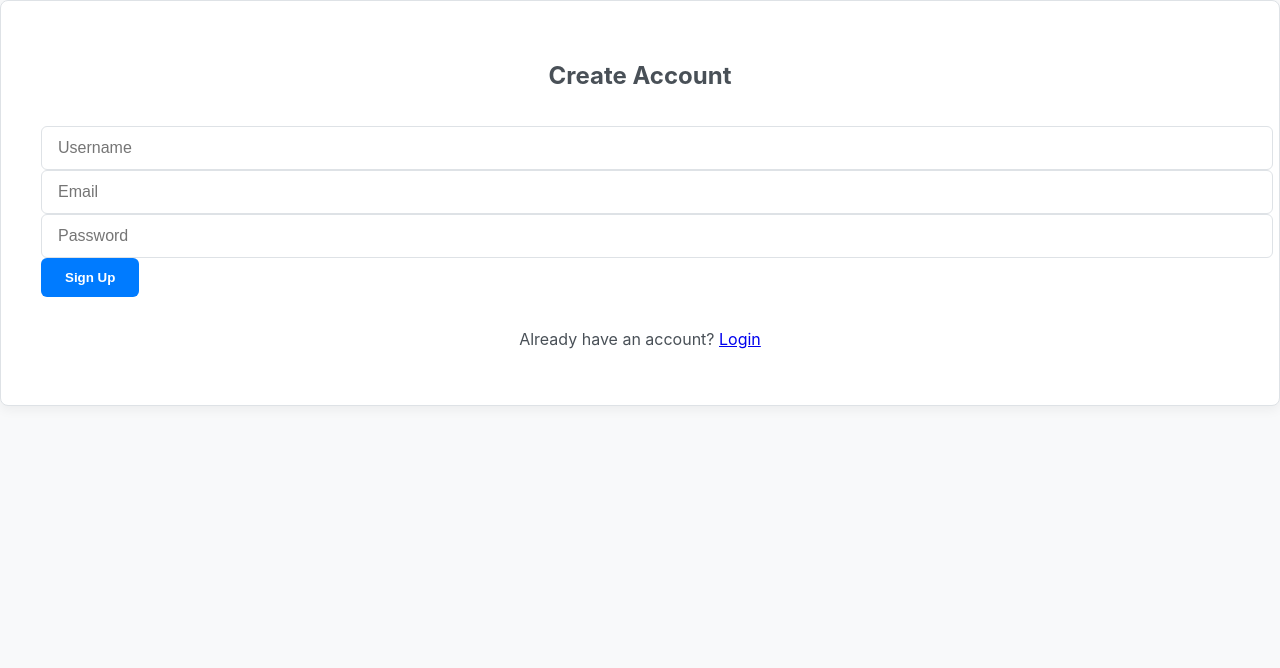
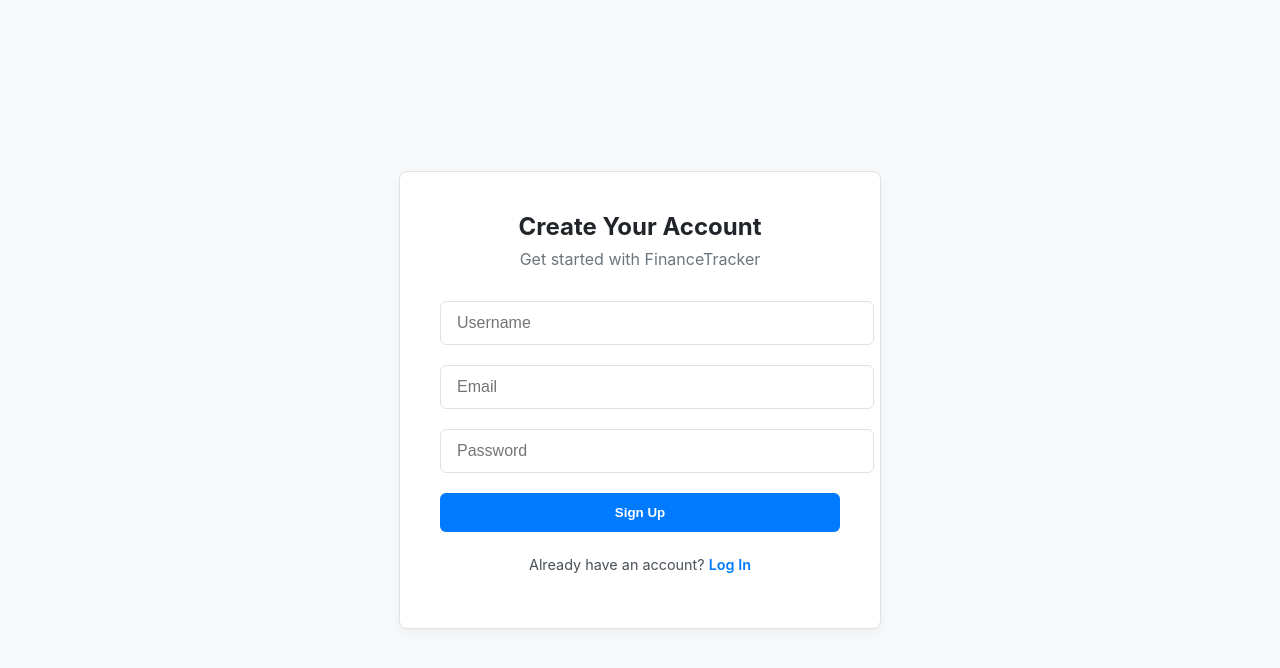
Before and after one commit to Devagovind/my-fullStack-app, a React (Create React App) app in the folder frontend/: page /signup in a window 1280 px wide. Shown: the top 668 px of the page. Built offline with nearby package versions, Linux system fonts and the light colour scheme.

Commit message:
UI update in Login and signup

```diff
--- a/frontend/src/App.css
+++ b/frontend/src/App.css
@@ -185,6 +185,91 @@ td .transaction-amount.expense { color: var(--danger-color); font-weight: 600; }
 .profile-form { display: flex; flex-direction: column; gap: 1rem; margin-bottom: 2rem; }
 
 /* --- 10. Helper Classes --- */
-.error-message { color: var(--danger-color); /* ... other styles */ }
-.success-message { color: var(--success-color); /* ... other styles */ }
-.loading-container, .no-data-message { display: flex; justify-content: center; align-items: center; height: 200px; font-size: 1.2rem; color: var(--secondary-color); }
+
+/* --- 7. Auth Pages (Login/Signup) --- */
+.auth-page-wrapper {
+  display: flex;
+  justify-content: center;
+  align-items: center;
+  min-height: 100vh;
+  padding: 2rem;
+  box-sizing: border-box;
+}
+
+.auth-container {
+  width: 100%;
+  max-width: 400px;
+  background-color: var(--card-bg-color);
+  border-radius: var(--border-radius);
+  box-shadow: var(--box-shadow);
+  border: 1px solid var(--border-color);
+  padding: 2.5rem;
+}
+
+.auth-container h2 {
+  text-align: center;
+  margin-top: 0;
+  margin-bottom: 0.5rem;
+  color: var(--text-color-darker);
+}
+
+.auth-subtitle {
+  text-align: center;
+  margin-top: 0;
+  margin-bottom: 2rem;
+  color: var(--secondary-color);
+}
+
+.auth-form {
+  display: flex;
+  flex-direction: column;
+  gap: 1.25rem;
+}
+
+.auth-switch {
+  text-align: center;
+  margin-top: 1.5rem;
+  font-size: 0.9rem;
+}
+
+.auth-switch a {
+  color: var(--primary-color);
+  text-decoration: none;
+  font-weight: 600;
+}
+
+.auth-switch a:hover {
+  text-decoration: underline;
+}
+
+/* --- 10. Helper Classes --- */
+.error-message {
+  color: var(--danger-color);
+  background-color: rgba(220, 53, 69, 0.1);
+  padding: 0.75rem;
+  border-radius: 6px;
+  margin-bottom: 1rem;
+  font-size: 0.9rem;
+  border: 1px solid var(--danger-color);
+  text-align: center;
+}
+
+.success-message {
+  color: var(--success-color);
+  background-color: rgba(40, 167, 69, 0.1);
+  padding: 0.75rem;
+  border-radius: 6px;
+  margin-bottom: 1rem;
+  font-size: 0.9rem;
+  border: 1px solid var(--success-color);
+  text-align: center;
+}
+
+.loading-container, .no-data-message {
+  display: flex;
+  justify-content: center;
+  align-items: center;
+  height: 200px;
+  font-size: 1.2rem;
+  color: var(--secondary-color);
+}
--- a/frontend/src/components/Login.js
+++ b/frontend/src/components/Login.js
@@ -3,22 +3,19 @@ import { Link, useNavigate } from 'react-router-dom';
 import api from '../services/api';
 
 function Login() {
-  const [formData, setFormData] = useState({ username: '', password: '' });
+  const [username, setUsername] = useState('');
+  const [password, setPassword] = useState('');
   const [error, setError] = useState('');
   const navigate = useNavigate();
-
-  const handleInputChange = (e) => {
-    setFormData({ ...formData, [e.target.name]: e.target.value });
-  };
 
   const handleSubmit = async (e) => {
     e.preventDefault();
     setError('');
     try {
-      const response = await api.post('/auth/login', formData);
+      const response = await api.post('/auth/login', { username, password });
       localStorage.setItem('token', response.data.token);
-      localStorage.setItem('username', formData.username);
-      navigate('/dashboard'); // Redirect to the dashboard after login
+      localStorage.setItem('username', username);
+      navigate('/'); // Redirect to the main dashboard after login
     } catch (err) {
       setError('Invalid username or password.');
       console.error('Login failed:', err);
@@ -26,22 +23,23 @@ function Login() {
   };
 
   return (
-    <div className="auth-container">
-      <div className="auth-form">
-        <h2>Login</h2>
-        <form onSubmit={handleSubmit}>
+    <div className="auth-page-wrapper">
+      <div className="auth-container">
+        <h2>Welcome Back!</h2>
+        <p className="auth-subtitle">Login to access your dashboard</p>
+        <form onSubmit={handleSubmit} className="auth-form">
           <input
             type="text"
-            name="username"
             placeholder="Username"
-            onChange={handleInputChange}
+            value={username}
+            onChange={(e) => setUsername(e.target.value)}
             required
           />
           <input
             type="password"
-            name="password"
             placeholder="Password"
-            onChange={handleInputChange}
+            value={password}
+            onChange={(e) => setPassword(e.target.value)}
             required
           />
           {error && <p className="error-message">{error}</p>}
--- a/frontend/src/components/Signup.js
+++ b/frontend/src/components/Signup.js
@@ -3,57 +3,57 @@ import { Link, useNavigate } from 'react-router-dom';
 import api from '../services/api';
 
 function Signup() {
-  const [formData, setFormData] = useState({ username: '', email: '', password: '' });
+  const [username, setUsername] = useState('');
+  const [email, setEmail] = useState('');
+  const [password, setPassword] = useState('');
   const [error, setError] = useState('');
   const navigate = useNavigate();
-
-  const handleInputChange = (e) => {
-    setFormData({ ...formData, [e.target.name]: e.target.value });
-  };
 
   const handleSubmit = async (e) => {
     e.preventDefault();
     setError('');
     try {
-      await api.post('/auth/signup', formData);
-      navigate('/login'); // Redirect to login page after successful signup
+      await api.post('/auth/signup', { username, email, password });
+      alert('Signup successful! Please log in.');
+      navigate('/login');
     } catch (err) {
-      setError('Failed to create account. Username or email may already exist.');
+      setError('Failed to sign up. Username or email may already be taken.');
       console.error('Signup failed:', err);
     }
   };
 
   return (
-    <div className="auth-container">
-      <div className="auth-form">
-        <h2>Create Account</h2>
-        <form onSubmit={handleSubmit}>
-          <input
+    <div className="auth-page-wrapper">
+      <div className="auth-container">
+        <h2>Create Your Account</h2>
+        <p className="auth-subtitle">Get started with FinanceTracker</p>
+        <form onSubmit={handleSubmit} className="auth-form">
+           <input
             type="text"
-            name="username"
             placeholder="Username"
-            onChange={handleInputChange}
+            value={username}
+            onChange={(e) => setUsername(e.target.value)}
             required
           />
           <input
             type="email"
-            name="email"
             placeholder="Email"
-            onChange={handleInputChange}
+            value={email}
+            onChange={(e) => setEmail(e.target.value)}
             required
           />
           <input
             type="password"
-            name="password"
             placeholder="Password"
-            onChange={handleInputChange}
+            value={password}
+            onChange={(e) => setPassword(e.target.value)}
             required
           />
           {error && <p className="error-message">{error}</p>}
           <button type="submit" className="btn-submit">Sign Up</button>
         </form>
         <p className="auth-switch">
-          Already have an account? <Link to="/login">Login</Link>
+          Already have an account? <Link to="/login">Log In</Link>
         </p>
       </div>
     </div>
--- a/frontend/src/pages/DashboardPage.js
+++ b/frontend/src/pages/DashboardPage.js
@@ -3,7 +3,7 @@ import { BarChart, Bar, XAxis, YAxis, Tooltip, Legend, ResponsiveContainer, PieC
 import TransactionModal from '../components/TransactionModal';
 import api from '../services/api';
 
-const COLORS = ['#8884d8', '#82ca9d', '#ffc658', '#ff8042', '#0088fe', '#00c49f', '#ffbb28'];
+const COLORS = ['#007bff', '#6c757d', '#28a745', '#dc3545', '#ffc107', '#17a2b8'];
 
 function DashboardPage() {
   const [transactions, setTransactions] = useState([]);
@@ -14,7 +14,6 @@ function DashboardPage() {
     setLoading(true);
     try {
       const response = await api.get('/transactions');
-      // Sort transactions by date, newest first
       const sortedTransactions = response.data.sort((a, b) => new Date(b.transactionDate) - new Date(a.transactionDate));
       setTransactions(sortedTransactions);
     } catch (error) {
@@ -28,8 +27,8 @@ function DashboardPage() {
     fetchTransactions();
   }, [fetchTransactions]);
 
-  // useMemo will recalculate chart data only when transactions change
-  const { totalIncome, totalExpenses, expenseData, summaryData } = useMemo(() => {
+  // FIX: Removed unused 'totalIncome' and 'totalExpenses' from destructuring
+  const { expenseData, summaryData } = useMemo(() => {
     const income = transactions
       .filter(t => t.type === 'INCOME')
       .reduce((sum, t) => sum + t.amount, 0);
@@ -43,17 +42,17 @@ function DashboardPage() {
       .map(t => ({ name: t.name, value: t.amount }));
 
     const sumData = [
-      { name: 'Income', value: income, fill: '#82ca9d' }, // Color for Income bar
-      { name: 'Expenses', value: expenses, fill: '#ff8042' }, // Color for Expense bar
+      { name: 'Income', value: income, fill: 'var(--success-color)' },
+      { name: 'Expenses', value: expenses, fill: 'var(--danger-color)' },
     ];
 
-    return { totalIncome: income, totalExpenses: expenses, expenseData: expData, summaryData: sumData };
+    return { expenseData: expData, summaryData: sumData };
   }, [transactions]);
 
   const handleSaveTransaction = async (transaction) => {
     try {
       await api.post('/transactions', transaction);
-      fetchTransactions(); // Refetch data to update the dashboard
+      fetchTransactions();
     } catch (error) {
       console.error("Failed to save transaction", error);
       alert("Error: Could not save the transaction. Please try again.");
@@ -74,7 +73,6 @@ function DashboardPage() {
         </div>
       </div>
 
-      {/* --- Charts Section --- */}
       <div className="charts-grid">
         <div className="chart-card">
           <h3>Income vs. Expenses</h3>
@@ -82,16 +80,14 @@ function DashboardPage() {
             <BarChart data={summaryData} margin={{ top: 20, right: 30, left: 0, bottom: 5 }}>
               <XAxis dataKey="name" stroke="var(--text-color-darker)" />
               <YAxis stroke="var(--text-color-darker)" />
-              <Tooltip contentStyle={{ backgroundColor: 'var(--bg-color)', border: '1px solid var(--border-color)' }} />
+              <Tooltip cursor={{fill: 'rgba(222, 226, 230, 0.4)'}} contentStyle={{ backgroundColor: 'var(--card-bg-color)', border: '1px solid var(--border-color)' }} />
               <Legend />
-              {/* Bars will now use the fill color defined in their data */}
               <Bar dataKey="value" />
             </BarChart>
           </ResponsiveContainer>
         </div>
         <div className="chart-card">
           <h3>Expense Breakdown</h3>
-          {/* Pie chart remains the same */}
           {expenseData.length > 0 ? (
             <ResponsiveContainer width="100%" height={300}>
               <PieChart>
@@ -100,7 +96,7 @@ function DashboardPage() {
                     <Cell key={`cell-${index}`} fill={COLORS[index % COLORS.length]} />
                   ))}
                 </Pie>
-                <Tooltip contentStyle={{ backgroundColor: 'var(--bg-color)', border: '1px solid var(--border-color)' }} />
+                <Tooltip contentStyle={{ backgroundColor: 'var(--card-bg-color)', border: '1px solid var(--border-color)' }} />
               </PieChart>
             </ResponsiveContainer>
           ) : (
@@ -109,7 +105,6 @@ function DashboardPage() {
         </div>
       </div>
 
-      {/* --- NEW: All Transactions Table --- */}
       <div className="transactions-table-container">
         <h3>All Transactions</h3>
         <div className="table-wrapper">
@@ -140,7 +135,6 @@ function DashboardPage() {
         </div>
       </div>
 
-      {/* --- Modal Section --- */}
       {modalMode && (
         <TransactionModal
           mode={modalMode}
```
